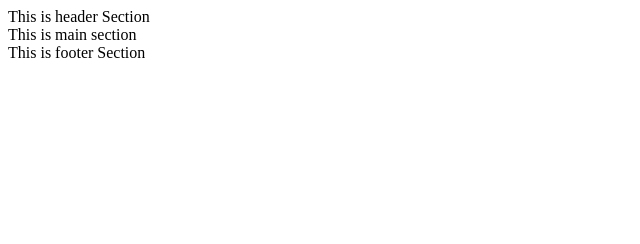
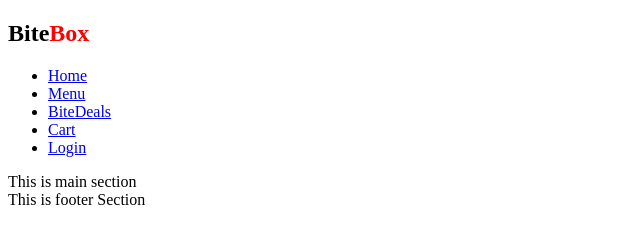
Before and after one commit to samikshakedare18/BiteBox, a plain HTML site: page index.html in a window 1280 px wide. Shown: the whole page, without its empty margins (0-640 px from the left). Drawn offline with Linux system fonts and the light colour scheme.

Commit message:
Second day commit

```diff
--- a/index.html
+++ b/index.html
@@ -7,7 +7,18 @@
 </head>
 <body>
     <header>
-        This is header Section
+       <nav>
+        <div>
+            <h2>Bite<span style="color:red">Box</span></h2>
+            <ul>
+                <li><a href="home.html">Home</a></li>
+                <li><a href="menu.html">Menu</a></li>
+                <li><a href="biteDeals">BiteDeals</a></li>
+                <li><a href="cart.html">Cart</a></li>
+                <li><a href="login.html">Login</a></li>
+            </ul>
+        </div>
+      </nav>
     </header>
     <section>
         This is main section
```
Also changed, not shown: biteDeals.html (added, +11 -0 lines), cart.html (added, +11 -0 lines), home.html (added, +11 -0 lines), login.html (added, +11 -0 lines), menu.html (added, +11 -0 lines).
